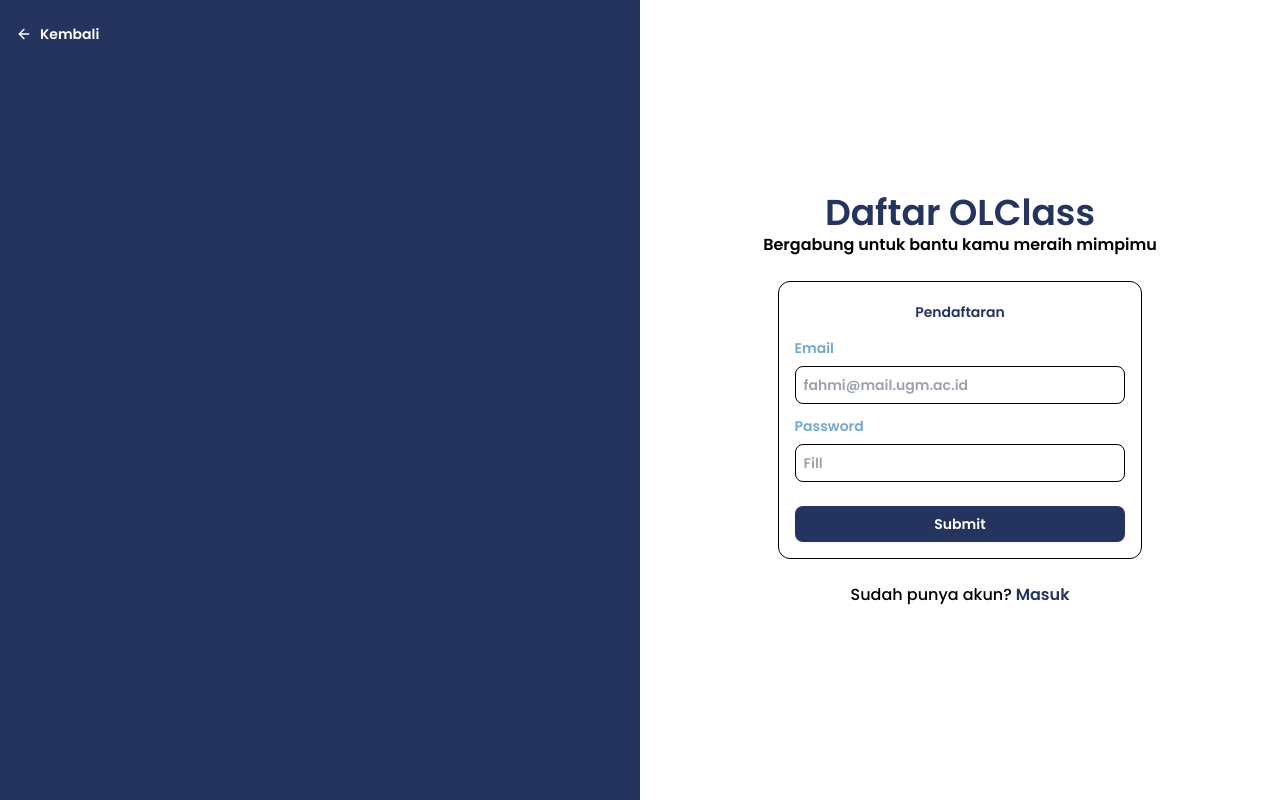
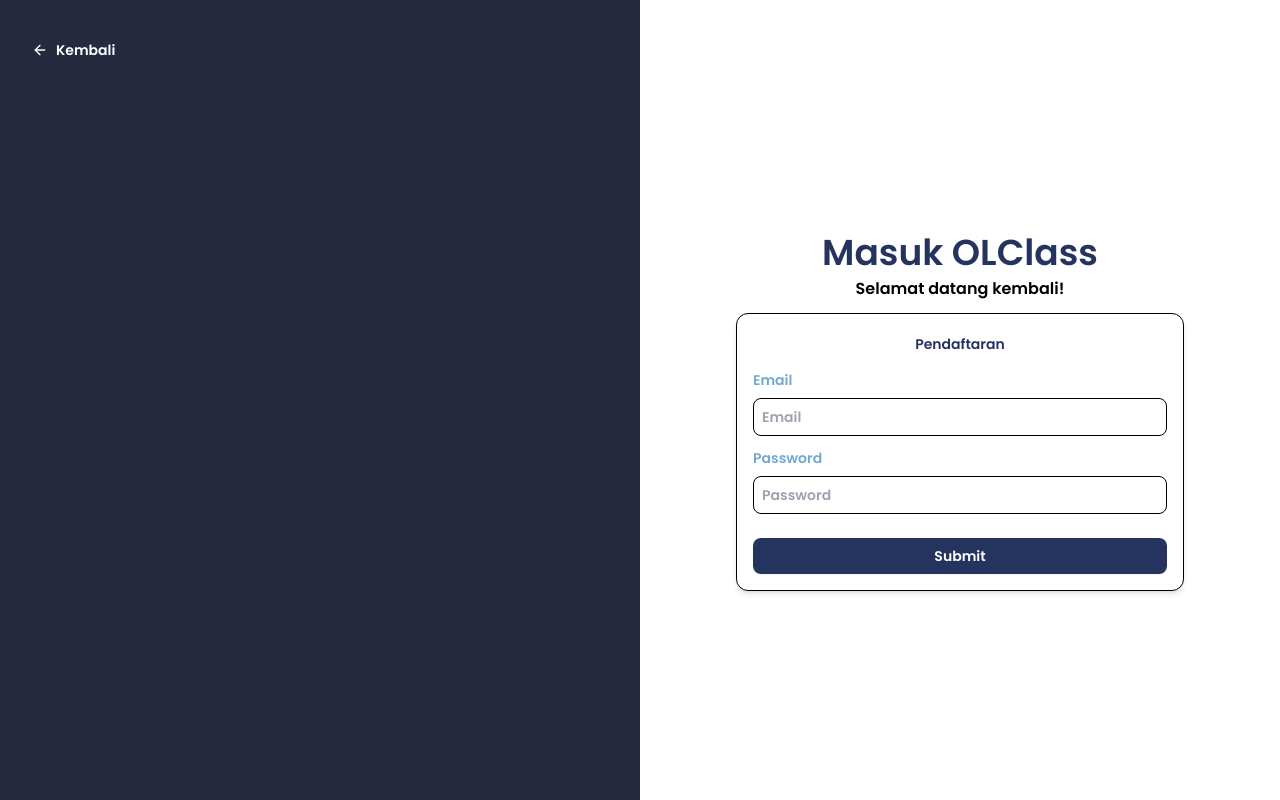
Before and after one commit to vityasyyy/olc_2024_dev, a Next.js app in the folder frontend/: page /auth/login in a window 1280 px wide. Built offline with nearby package versions, Linux system fonts and the light colour scheme.

Commit message:
feat[class/slug]: added daftar sekarang card

```diff
--- a/frontend/app/auth/login/page.jsx
+++ b/frontend/app/auth/login/page.jsx
@@ -6,78 +6,91 @@
 import React from "react";
 import { useForm } from "react-hook-form";
 
-const Login = () => {
+const Register = () => {
   return (
-    <div className="fixed inset-0 flex h-screen w-screen flex-col sm:flex-row">
-      {/* top side / left side */}
-      <div className="h-1/2 w-screen bg-custom-blue-dark p-4 sm:h-screen sm:w-1/2">
+    <>
+      <div className="grid grid-cols-1 md:h-screen md:grid-cols-2 md:overflow-hidden">
+        {/* left/top */}
+        <div className="h-[50vh] bg-custom-blue-darker px-[min(5vw,32px)] py-8 md:h-screen">
           <BackButton />
         </div>
 
-      {/* form bottom / right side */}
-      <motion.div
-        className={`flex flex-col content-center justify-center gap-4 p-4 text-center sm:h-screen sm:w-1/2`}
+        {/* right/bottom/form */}
+        <motion.div className="flex flex-col justify-center gap-1 overscroll-contain bg-white px-[min(5vw,32px)] py-8 md:overflow-auto md:overscroll-y-contain"
           initial={{ opacity: 0 }}
           animate={{ opacity: 1 }}
-        transition={{ duration: 0.5 }}
         >
           {/* title and subtitle */}
-        <div className="font-semibold">
-          <h1 className="text-2xl text-custom-blue-dark sm:text-4xl">
-            Daftar OLClass
+          <div className="flex flex-col gap-1 md:mt-8">
+            <h1 className="text-center text-2xl font-semibold text-custom-blue-dark lg:text-4xl">
+              Masuk OLClass
             </h1>
-          <p>Bergabung untuk bantu kamu meraih mimpimu</p>
+            <p className="text-center font-semibold text-black">
+              Selamat datang kembali!
+            </p>
           </div>
+
+          {/* formn */}
           <Form />
-        <p className="font-medium">
-          Sudah punya akun?
-          <span>
-            <Link
-              className="font-semibold text-custom-blue-dark hover:underline"
-              href="/auth/login"
-            >
-              {" "}
-              Masuk
-            </Link>
-          </span>
-        </p>
         </motion.div>
       </div>
+    </>
   );
 };
 
 const Form = ({ className, ...props }) => {
   const {
     register,
+    watch,
     handleSubmit,
     formState: { errors },
   } = useForm();
+  const isDike = watch("isDike");
   const onSubmit = (data) => console.log(data);
-  console.log(errors);
+
   return (
     <form
-      className={`mx-auto my-2 flex w-full flex-col gap-2 rounded-xl border-[0.5px] border-black p-4 text-sm font-semibold sm:w-4/5 md:w-3/5 ${className}`}
+      className={`mx-auto shadow-md my-2 flex w-full max-w-md flex-col gap-2 rounded-xl border-[0.5px] border-black bg-white p-4 text-sm font-semibold ${className}`}
       {...props}
       onSubmit={handleSubmit(onSubmit)}
     >
-      <h3 className="my-1 font-semibold text-custom-blue-dark">Pendaftaran</h3>
+      <h3 className="my-1 text-center font-semibold text-custom-blue-dark">
+        Pendaftaran
+      </h3>
+
+      {/* Email */}
       <p className="text-custom-blue mt-1 text-start">Email</p>
       <input
-        className="w-full rounded-lg border-[0.5px] border-black p-2"
+        className="w-full rounded-lg border-[0.5px] border-black p-2 focus:outline-none focus:ring-2 focus:ring-custom-blue-dark focus:border-transparent"
         type="text"
-        placeholder="fahmi@mail.ugm.ac.id"
+        placeholder="Email"
         {...register("Email", {
-          required: true,
-          pattern: /^[a-zA-Z0-9._%+-]+@[a-zA-Z0-9.-]+\.[a-zA-Z]{2,}$/i,
+          required: "Email harus diisi.",
+          pattern: {
+            value: /^[a-zA-Z0-9._%+-]+@[a-zA-Z0-9.-]+\.[a-zA-Z]{2,}$/i,
+            message: "Format email invalid.",
+          },
         })}
       />
+      {errors.Email && (
+        <p className="text-start text-xs font-normal text-red-500">
+          {errors.Email.message}
+        </p>
+      )}
+
+      {/* Password */}
       <p className="text-custom-blue mt-1 text-start">Password</p>
       <input
-        className="w-full rounded-lg border-[0.5px] border-black p-2"
-        type="text"
-        placeholder="Fill"
-        {...register("Password", {})}
+        className="w-full rounded-lg border-[0.5px] border-black p-2 focus:outline-none focus:ring-2 focus:ring-custom-blue-dark focus:border-transparent"
+        type="password"
+        placeholder="Password"
+        {...register("Password", { required: "Password harus diisi." })}
       />
+      {errors.Password && (
+        <p className="text-start text-xs font-normal text-red-500">
+          {errors.Password.message}
+        </p>
+      )}
 
       <Button variant="secondary" type="submit" className="mt-4 rounded-lg">
         Submit
@@ -86,4 +99,4 @@
   );
 };
 
-export default Login;
+export default Register;
--- a/frontend/app/auth/register/page.jsx
+++ b/frontend/app/auth/register/page.jsx
@@ -16,7 +16,7 @@
         </div>
 
         {/* right/bottom/form */}
-        <motion.div className="flex flex-col gap-1 overscroll-contain bg-white px-[min(5vw,32px)] py-8 md:overflow-auto md:overscroll-y-contain"
+        <motion.div className="flex flex-col justify-center gap-1 overscroll-contain bg-white px-[min(5vw,32px)] py-8 md:overflow-auto md:overscroll-y-contain"
           initial={{ opacity: 0 }}
           animate={{ opacity: 1 }}
         >
@@ -60,7 +60,7 @@
 
   return (
     <form
-      className={`mx-auto shadow-md my-2 flex w-full flex-col gap-2 rounded-xl border-[0.5px] border-black bg-white p-4 text-sm font-semibold sm:w-4/5 lg:w-3/5 ${className}`}
+      className={`mx-auto shadow-md my-2 flex w-full max-w-md flex-col gap-2 rounded-xl border-[0.5px] border-black bg-white p-4 text-sm font-semibold ${className}`}
       {...props}
       onSubmit={handleSubmit(onSubmit)}
     >
@@ -71,9 +71,9 @@
       {/* Nama */}
       <p className="text-custom-blue mt-1 text-start">Nama</p>
       <input
-        className="w-full rounded-lg border-[0.5px] border-black p-2"
+        className="w-full rounded-lg border-[0.5px] border-black p-2 focus:outline-none focus:ring-2 focus:ring-custom-blue-dark focus:border-transparent"
         type="text"
-        placeholder="Nama Lengkap"
+        placeholder="Nama"
         {...register("Nama", { required: "Nama harus diisi." })}
       />
       {errors.Nama && (
@@ -85,9 +85,9 @@
       {/* Email */}
       <p className="text-custom-blue mt-1 text-start">Email</p>
       <input
-        className="w-full rounded-lg border-[0.5px] border-black p-2"
+        className="w-full rounded-lg border-[0.5px] border-black p-2 focus:outline-none focus:ring-2 focus:ring-custom-blue-dark focus:border-transparent"
         type="text"
-        placeholder="fahmi@mail.ugm.ac.id"
+        placeholder="Email"
         {...register("Email", {
           required: "Email harus diisi.",
           pattern: {
@@ -105,7 +105,7 @@
       {/* Password */}
       <p className="text-custom-blue mt-1 text-start">Password</p>
       <input
-        className="w-full rounded-lg border-[0.5px] border-black p-2"
+        className="w-full rounded-lg border-[0.5px] border-black p-2 focus:outline-none focus:ring-2 focus:ring-custom-blue-dark focus:border-transparent"
         type="password"
         placeholder="Password"
         {...register("Password", { required: "Password harus diisi." })}
@@ -119,9 +119,9 @@
       {/* Confirm Password */}
       <p className="text-custom-blue mt-1 text-start">Refill Password</p>
       <input
-        className="w-full rounded-lg border-[0.5px] border-black p-2 text-sm"
+        className="w-full rounded-lg border-[0.5px] border-black p-2 text-sm focus:outline-none focus:ring-2 focus:ring-custom-blue-dark focus:border-transparent"
         type="password"
-        placeholder="Konfirmasi Password"
+        placeholder="Refill Password"
         {...register("confirmPassword", {
           required: "Password harus diisi ulang.",
           validate: (value) =>
@@ -152,9 +152,9 @@
         <>
           <p className="text-custom-blue mt-1 text-start">NIM</p>
           <input
-            className="w-full rounded-lg border-[0.5px] border-black p-2 text-sm"
+            className="w-full rounded-lg border-[0.5px] border-black p-2 text-sm focus:outline-none focus:ring-2 focus:ring-custom-blue-dark focus:border-transparent"
             type="text"
-            placeholder="24/XXXXXX/PA/XXXXX"
+            placeholder="NIM"
             {...register("NIM", {
               pattern: {
                 required: "NIM harus diisi.",
--- a/frontend/components/class/Card.jsx
+++ b/frontend/components/class/Card.jsx
@@ -19,7 +19,7 @@
           className="rounded-t-xl"
         />
         {/* label */}
-        <span className="bg-custom-blue-light absolute left-3 top-3 rounded-md px-2 py-1 text-sm font-medium">
+        <span className="bg-custom-blue absolute left-3 top-3 rounded-md px-2 py-1 text-sm font-medium">
           {label}
         </span>
       </div>
@@ -28,7 +28,7 @@
         <h2 className="text-xl font-bold sm:text-2xl">{judul}</h2>
         <p className="text-sm">{tanggal}</p>
 
-        <Button className="w-full bg-custom-blue-dark text-white hover:bg-custom-blue-dark/90" asChild>
+        <Button variant="secondary" className="ml-auto" asChild>
           <Link href={href}>Lihat Kelas</Link>
         </Button>
       </div>
--- a/frontend/components/global/Navbar.jsx
+++ b/frontend/components/global/Navbar.jsx
@@ -26,7 +26,7 @@
             <div className="flex items-baseline space-x-4">
               {loggedIn ? (
                 <Link href="/">
-                  <Button>Keluar</Button>
+                  <Button variant="outline" className="border-custom-blue-dark text-custom-blue-dark">Keluar</Button>
                 </Link>
               ) : (
                 <>
--- a/frontend/components/global/SkeletonFull.jsx
+++ b/frontend/components/global/SkeletonFull.jsx
@@ -3,7 +3,7 @@
 const SkeletonFull = () => {
   return (
     <>
-      <Skeleton className="my-8 h-8 w-1/3" />
+      <Skeleton className="my-8 h-12 w-1/3" />
       <div className="flex flex-col gap-2">
         <Skeleton className="h-6 w-2/3" />
         <Skeleton className="h-6 w-full" />
--- a/frontend/components/ui/progress.jsx
+++ b/frontend/components/ui/progress.jsx
@@ -9,7 +9,7 @@
   <ProgressPrimitive.Root
     ref={ref}
     className={cn(
-      "relative h-6 w-3/5 overflow-hidden bg-neutral-900/20 dark:bg-neutral-50/20",
+      "relative h-8 w-3/5 overflow-hidden bg-custom-blue-light dark:bg-neutral-50/20",
       className
     )}
     {...props}>
```
Also changed, not shown: frontend/app/class/[slug]/page.jsx (+75 -25 lines), frontend/app/class/page.jsx (+33 -2 lines), frontend/components/class/slug/Card.jsx (+17 -7 lines). Lines whose indentation alone changed are shown as unchanged.
